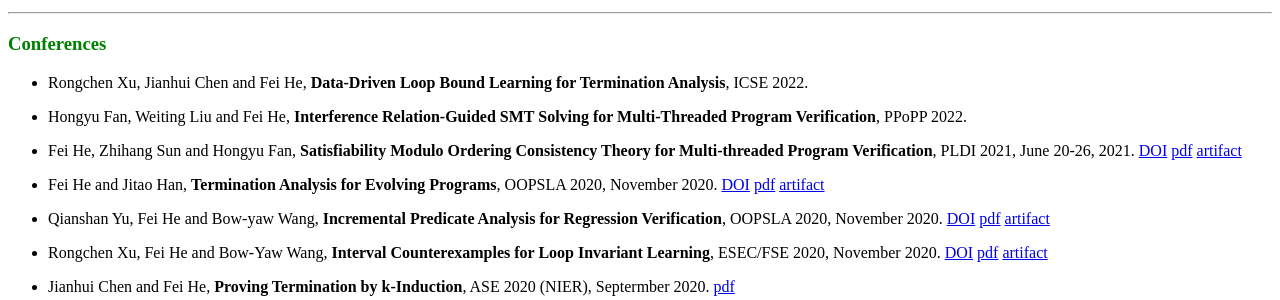
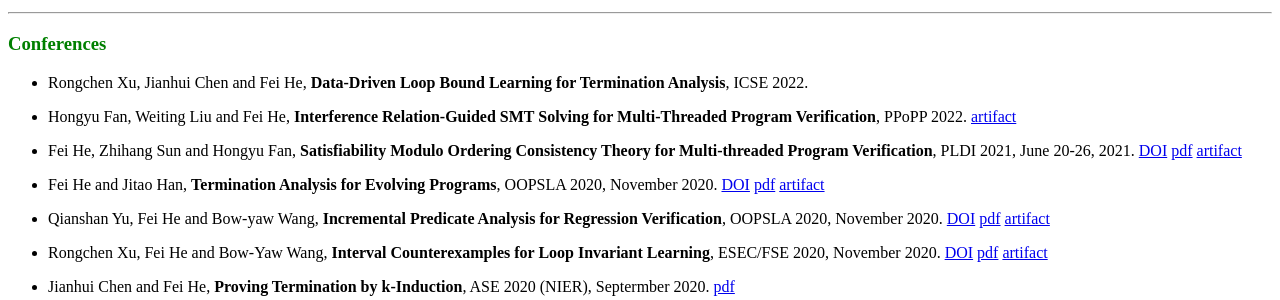
Before and after one commit to feihe/feihe.github.io, a Jekyll site: the page built from publications.md, in a window 1280 px wide and 900 px high, scrolled down 820 px. Shown: the part 152-452 px from the top of the window. Built offline with Jekyll 4.4.1, drawn with Linux system fonts in a browser that asks for light colours; nearby versions of some CDN libraries.

Commit message:
artifact

```diff
--- a/publications.md
+++ b/publications.md
@@ -55,7 +55,7 @@ title: Publications
 
 - Rongchen Xu, Jianhui Chen and Fei He, **Data-Driven Loop Bound Learning for Termination Analysis**, ICSE 2022.
 
-- Hongyu Fan, Weiting Liu and Fei He, **Interference Relation-Guided SMT Solving for Multi-Threaded Program Verification**, PPoPP 2022.
+- Hongyu Fan, Weiting Liu and Fei He, **Interference Relation-Guided SMT Solving for Multi-Threaded Program Verification**, PPoPP 2022. [artifact](https://thufv.github.io/research/ppopp22-artifact)
 
 - Fei He, Zhihang Sun and Hongyu Fan, **Satisfiability Modulo Ordering Consistency Theory for Multi-threaded Program Verification**, PLDI 2021, June 20-26, 2021. [DOI](https://doi.org/10.1145/3453483.3454108) [pdf](./materials/pldi21.pdf) [artifact](https://thufv.github.io/research/zord)
 
```
